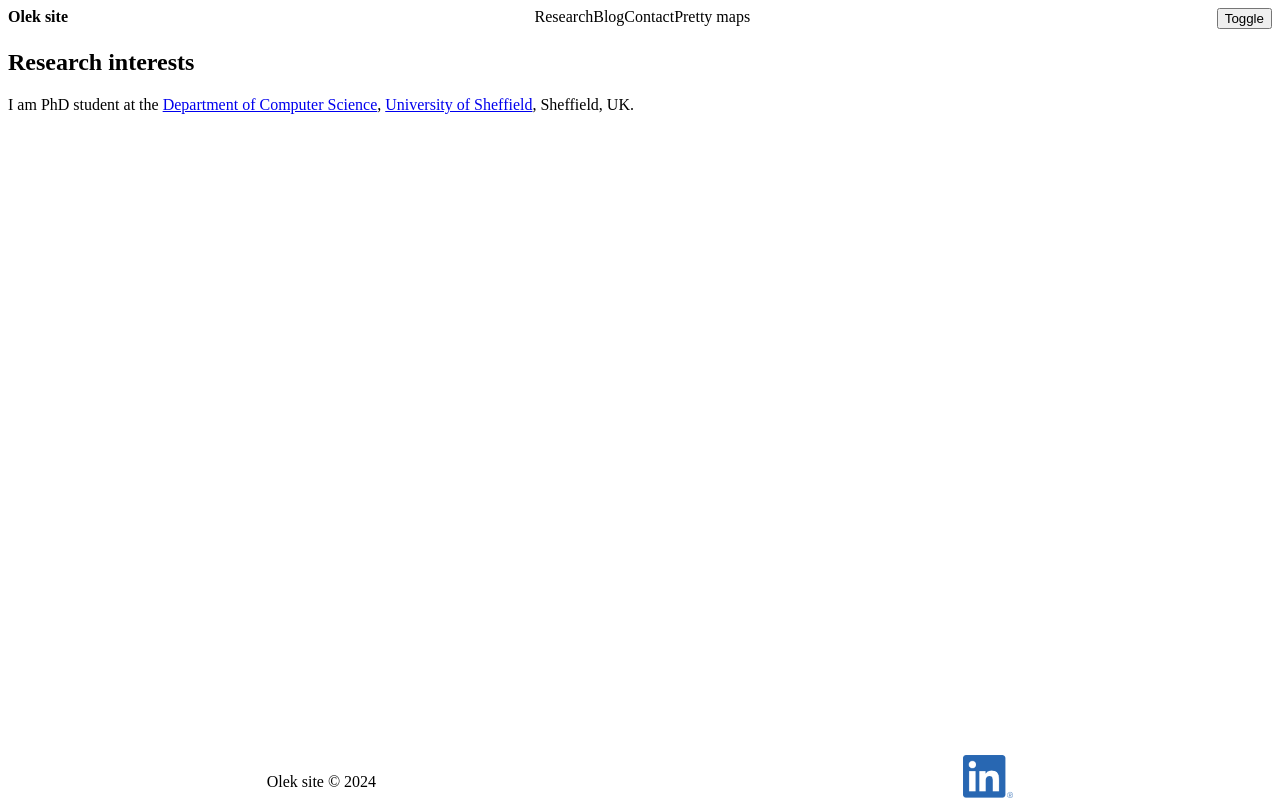
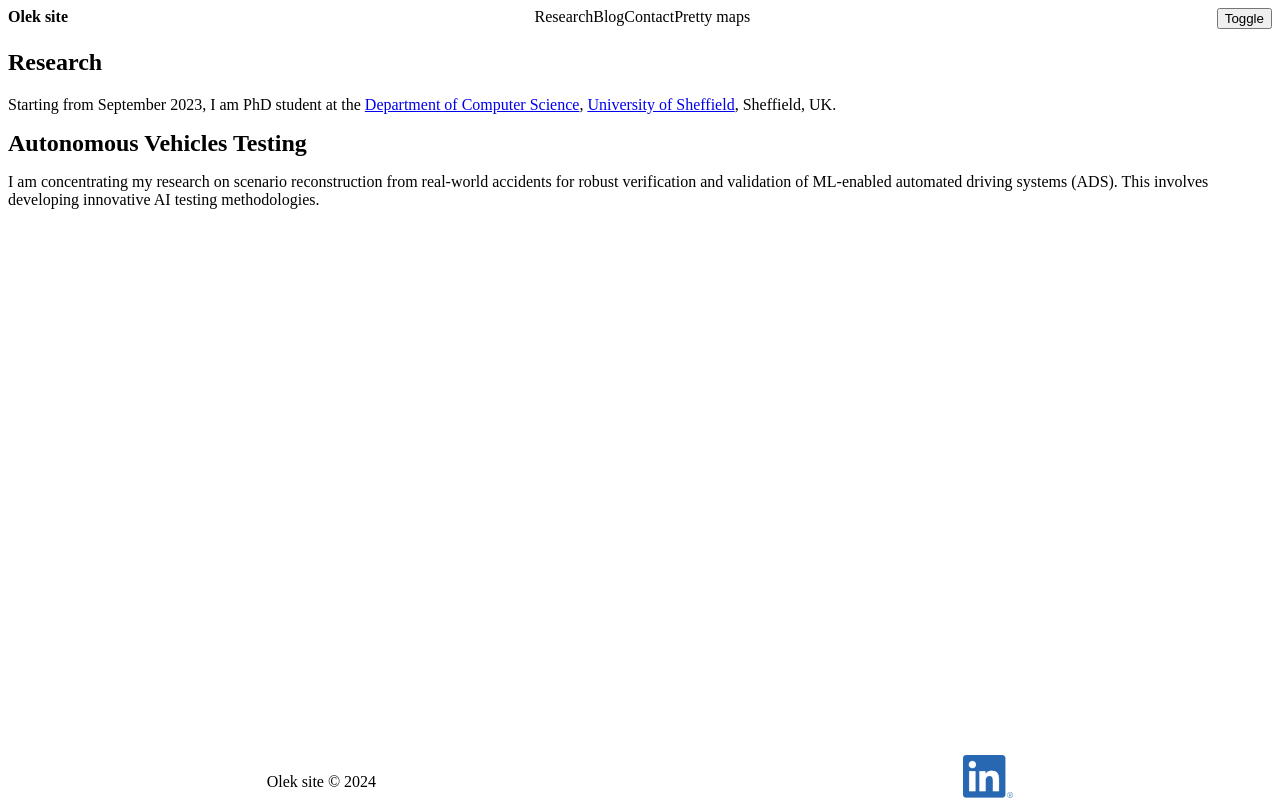
Before and after one commit to PanZWarzywniaka/olek-site, a SvelteKit app: page /research in a window 1280 px wide. Built offline with nearby package versions, Linux system fonts and the light colour scheme.

Commit message:
Add research info

```diff
--- a/src/routes/blog/[slug]/+page.svelte
+++ b/src/routes/blog/[slug]/+page.svelte
@@ -8,7 +8,7 @@
 </script>
 
 <svelte:head>
-	<title>{data.meta.title}</title>
+	<!-- <title>{data.meta.title}</title> -->
 	<meta property="og:type" content="article" />
 	<meta property="og:title" content={data.meta.title} />
 </svelte:head>
--- a/src/routes/research/+page.svelte
+++ b/src/routes/research/+page.svelte
@@ -3,14 +3,26 @@
 
 <article>
 	<hgroup>
-		<h1>Research interests</h1>
+		<h1>Research</h1>
 	</hgroup>
 
 	<div class="prose">
 		<p>
-			I am PhD student at the
+			Starting from September 2023, I am PhD student at the
 			<a href="https://www.sheffield.ac.uk/dcs">Department of Computer Science</a>,
 			<a href="https://www.sheffield.ac.uk/">University of Sheffield</a>, Sheffield, UK.
 		</p>
+		<h2>Autonomous Vehicles Testing</h2>
+		<p>
+			I am concentrating my research on scenario reconstruction from real-world accidents for robust
+			verification and validation of ML-enabled automated driving systems (ADS). This involves
+			developing innovative AI testing methodologies.
+		</p>
 	</div>
 </article>
+
+<style>
+	.prose {
+		margin-top: var(--size-4);
+	}
+</style>
```
